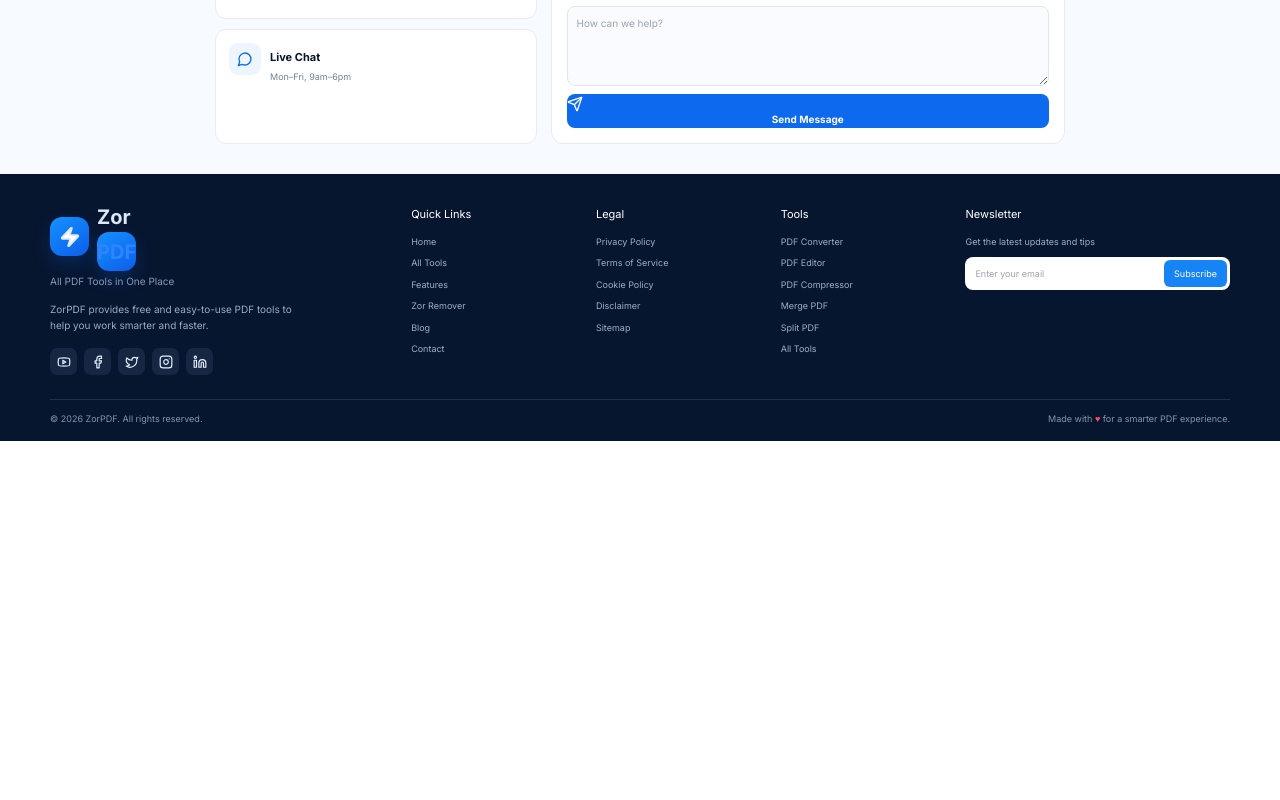
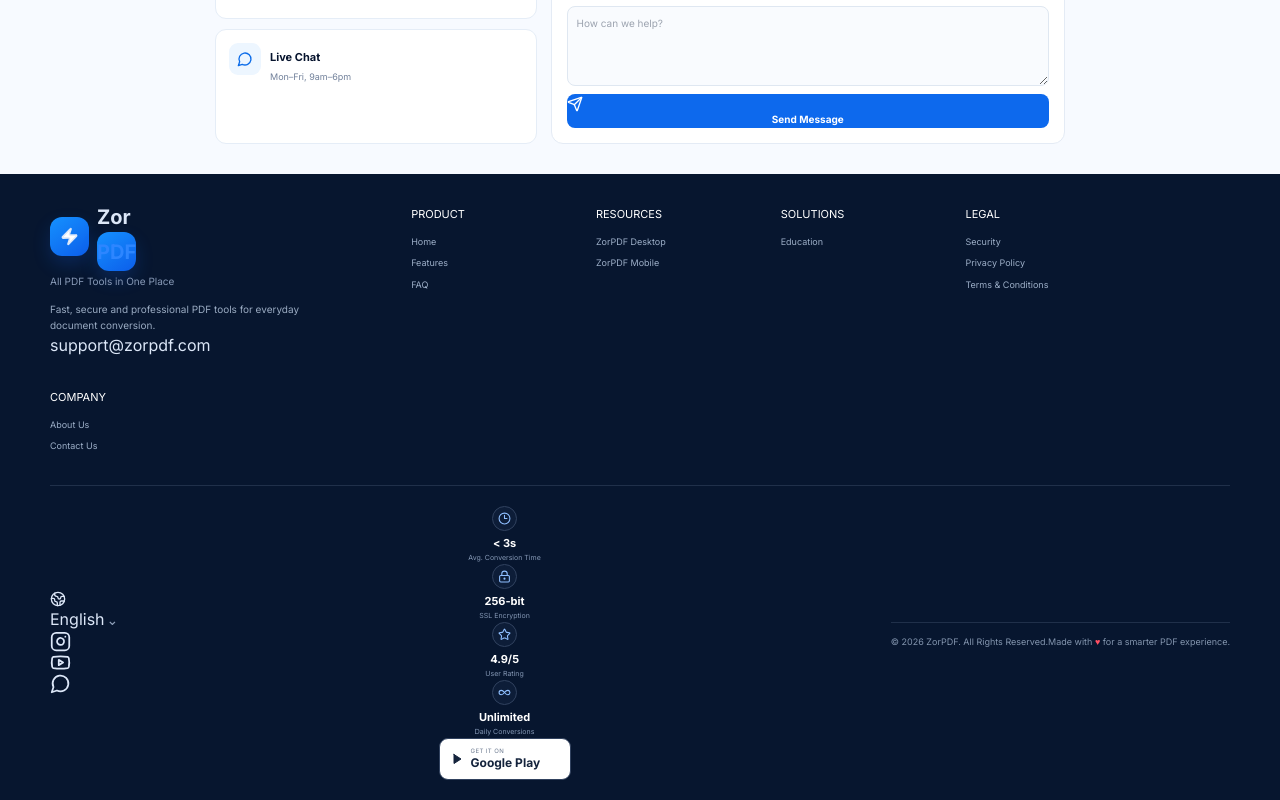
Before and after one commit to aahan41/zorpdf1, a Next.js app: page / in a window 1280 px wide. Shown: the part 1577-2377 px from the top of the page. Before the commit the page ends 2018 px from the top, so only its background shows below. Built offline with nearby package versions, Linux system fonts and the light colour scheme; no server answers.

Commit message:
Refactor Footer component with new layout and content
Updated footer layout and content for improved user experience. Added new icons and links, and enhanced the footer's structure.

```diff
--- a/components/sections/Footer.tsx
+++ b/components/sections/Footer.tsx
@@ -1,17 +1,102 @@
 'use client';
 
-import { Facebook, Instagram, Linkedin, Mail, Twitter, Youtube, Zap } from 'lucide-react';
+import { Clock3, Globe2, Infinity, Instagram, LockKeyhole, Mail, MessageCircle, Play, Star, Youtube, Zap } from 'lucide-react';
 import Link from 'next/link';
 
 export default function Footer() {
-  return <footer className="site-footer">
-    <div className="footer-inner page-width">
-      <div className="footer-brand"><div className="footer-logo"><span><Zap size={22} fill="white"/></span><strong>Zor<span>PDF</span></strong></div><p>All PDF Tools in One Place</p><p className="footer-desc">ZorPDF provides free and easy-to-use PDF tools to help you work smarter and faster.</p><div className="socials"><a href="#" aria-label="YouTube"><Youtube/></a><a href="#" aria-label="Facebook"><Facebook/></a><a href="#" aria-label="X"><Twitter/></a><a href="#" aria-label="Instagram"><Instagram/></a><a href="#" aria-label="LinkedIn"><Linkedin/></a></div></div>
-      <div><h4>Quick Links</h4><Link href="/">Home</Link><Link href="/#tools">All Tools</Link><Link href="/#features">Features</Link><Link href="/zor-remover">Zor Remover</Link><Link href="/#blog">Blog</Link><Link href="/#contact">Contact</Link></div>
-      <div><h4>Legal</h4><Link href="/privacy-policy">Privacy Policy</Link><Link href="/terms-and-conditions">Terms of Service</Link><Link href="/privacy-policy">Cookie Policy</Link><Link href="/privacy-policy">Disclaimer</Link><Link href="/sitemap.xml">Sitemap</Link></div>
-      <div><h4>Tools</h4><Link href="/tool/jpg-to-pdf">PDF Converter</Link><Link href="/tool/edit-pdf">PDF Editor</Link><Link href="/tool/pdf-compressor">PDF Compressor</Link><Link href="/tool/merge-pdf">Merge PDF</Link><Link href="/tool/split-pdf">Split PDF</Link><Link href="/#tools">All Tools</Link></div>
-      <div><h4>Newsletter</h4><p>Get the latest updates and tips</p><div className="newsletter"><input placeholder="Enter your email"/><button>Subscribe</button></div></div>
-    </div>
-    <div className="footer-bottom page-width"><span>© 2026 ZorPDF. All rights reserved.</span><span>Made with <b>♥</b> for a smarter PDF experience.</span></div>
-  </footer>;
+  return (
+    <footer className="site-footer">
+      <div className="footer-inner page-width">
+        <div className="footer-brand">
+          <div className="footer-logo">
+            <span><Zap size={19} fill="white" /></span>
+            <strong>Zor<span>PDF</span></strong>
+          </div>
+          <p className="footer-tagline">All PDF Tools in One Place</p>
+          <p className="footer-desc">Fast, secure and professional PDF tools for everyday document conversion.</p>
+          <a className="footer-email" href="mailto:support@zorpdf.com">support@zorpdf.com</a>
+        </div>
+
+        <div className="footer-column">
+          <h4>PRODUCT</h4>
+          <Link href="/">Home</Link>
+          <Link href="/#features">Features</Link>
+          <Link href="/#faq">FAQ</Link>
+        </div>
+
+        <div className="footer-column">
+          <h4>RESOURCES</h4>
+          <Link href="/">ZorPDF Desktop</Link>
+          <Link href="/">ZorPDF Mobile</Link>
+        </div>
+
+        <div className="footer-column">
+          <h4>SOLUTIONS</h4>
+          <Link href="/">Education</Link>
+        </div>
+
+        <div className="footer-column">
+          <h4>LEGAL</h4>
+          <Link href="/privacy-policy">Security</Link>
+          <Link href="/privacy-policy">Privacy Policy</Link>
+          <Link href="/terms-and-conditions">Terms &amp; Conditions</Link>
+        </div>
+
+        <div className="footer-column">
+          <h4>COMPANY</h4>
+          <Link href="/">About Us</Link>
+          <Link href="/contact">Contact Us</Link>
+        </div>
+      </div>
+
+      <div className="footer-lower page-width">
+        <div className="footer-social-row">
+          <button className="language-select" type="button" aria-label="Select language">
+            <Globe2 size={16} />
+            <span>English</span>
+            <span className="language-chevron">⌄</span>
+          </button>
+
+          <div className="socials-clean" aria-label="Social links">
+            <a href="#" aria-label="Instagram"><Instagram size={21} /></a>
+            <a href="#" aria-label="YouTube"><Youtube size={21} /></a>
+            <a href="#" aria-label="WhatsApp"><MessageCircle size={21} /></a>
+          </div>
+        </div>
+
+        <div className="footer-trust-row">
+          <div className="trust-item">
+            <span className="trust-icon"><Clock3 size={15} /></span>
+            <strong>&lt; 3s</strong>
+            <small>Avg. Conversion Time</small>
+          </div>
+          <div className="trust-item">
+            <span className="trust-icon"><LockKeyhole size={15} /></span>
+            <strong>256-bit</strong>
+            <small>SSL Encryption</small>
+          </div>
+          <div className="trust-item">
+            <span className="trust-icon"><Star size={15} /></span>
+            <strong>4.9/5</strong>
+            <small>User Rating</small>
+          </div>
+          <div className="trust-item">
+            <span className="trust-icon"><Infinity size={16} /></span>
+            <strong>Unlimited</strong>
+            <small>Daily Conversions</small>
+          </div>
+
+          <a className="google-play" href="#" aria-label="Get it on Google Play">
+            <span className="google-play-icon"><Play size={12} fill="currentColor" /></span>
+            <span><small>GET IT ON</small><b>Google Play</b></span>
+          </a>
+        </div>
+
+        <div className="footer-bottom">
+          <span>© 2026 ZorPDF. All Rights Reserved.</span>
+          <span>Made with <b>♥</b> for a smarter PDF experience.</span>
+        </div>
+      </div>
+    </footer>
+  );
 }
```
